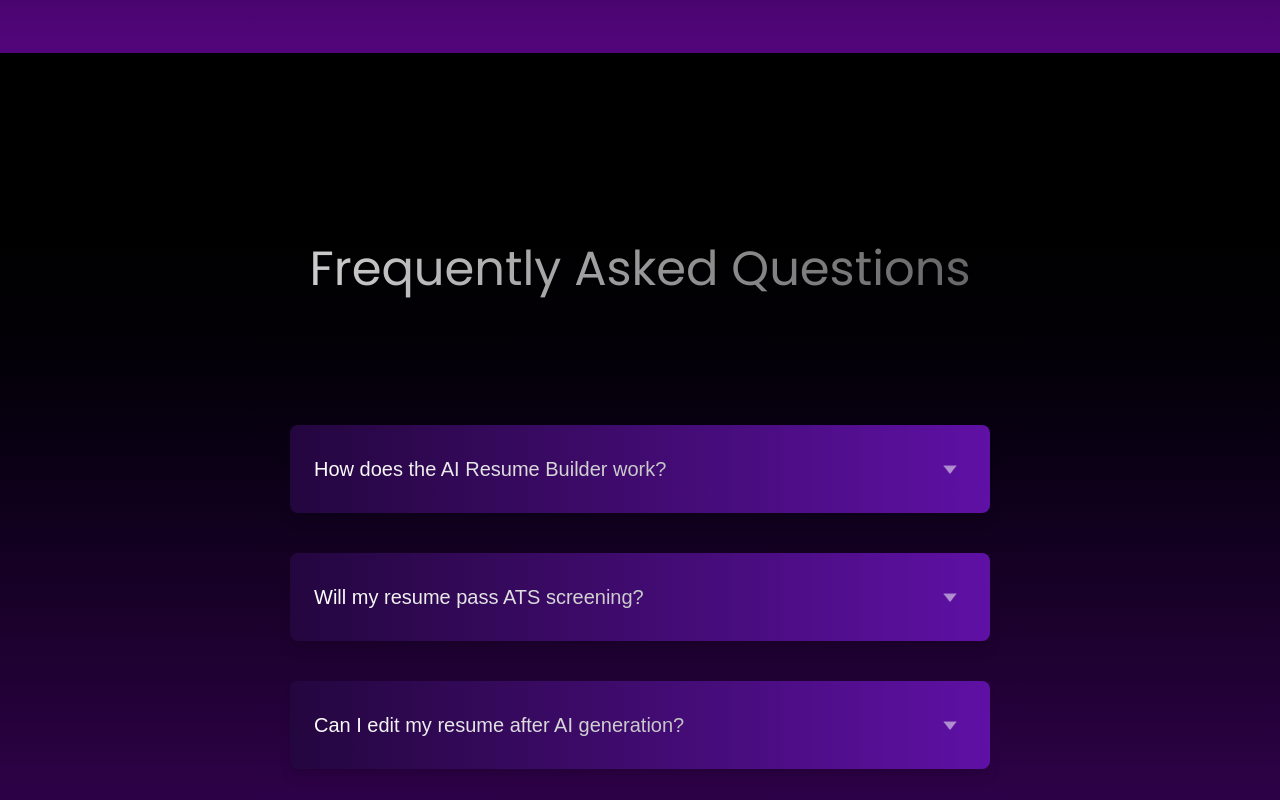
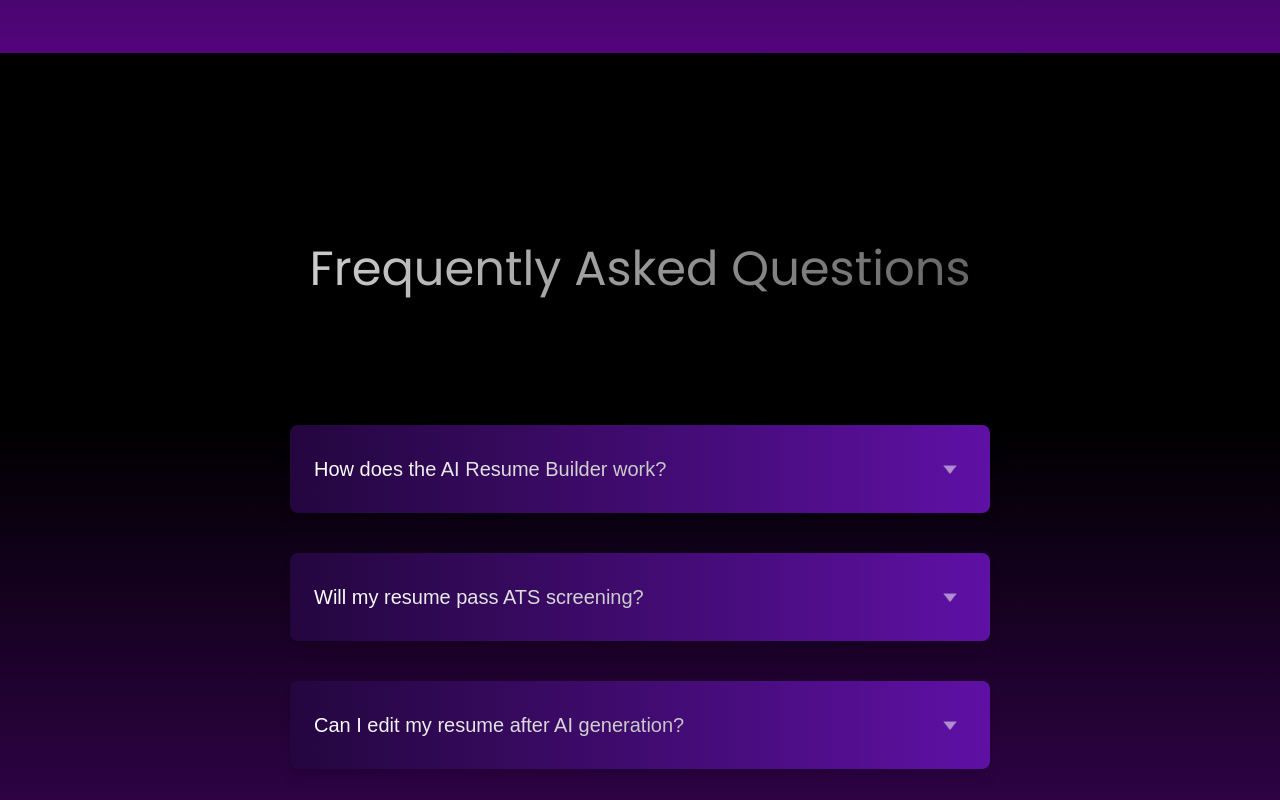
Before and after one commit to megha-gif/ai-resume-landing, a Next.js app: page / in a window 1280 px wide. Shown: the part 2300-3100 px from the top of the page. Built offline with nearby package versions, Linux system fonts and the light colour scheme; a web font is replaced by a local one.

Commit message:
Update Faqsection.tsx

```diff
--- a/src/components/Faqsection.tsx
+++ b/src/components/Faqsection.tsx
@@ -42,7 +42,7 @@
      // Faq Section
      <div
        id="faq"
-       className="w-full relative overflow-clip mb-[0px] min-h-screen  bg-gradient-to-b from-black to-[#52057B] pb-20"
+       className="w-full relative overflow-clip mb-[0px] min-h-screen  bg-[linear-gradient(to_bottom,#000000_30%,#52057B)] pb-20"
      >
        {/* Wrapping Div */}
        <div className="container text-white flex-col overflow-clip justify-center items-center flex mx-auto mt-20">
```
